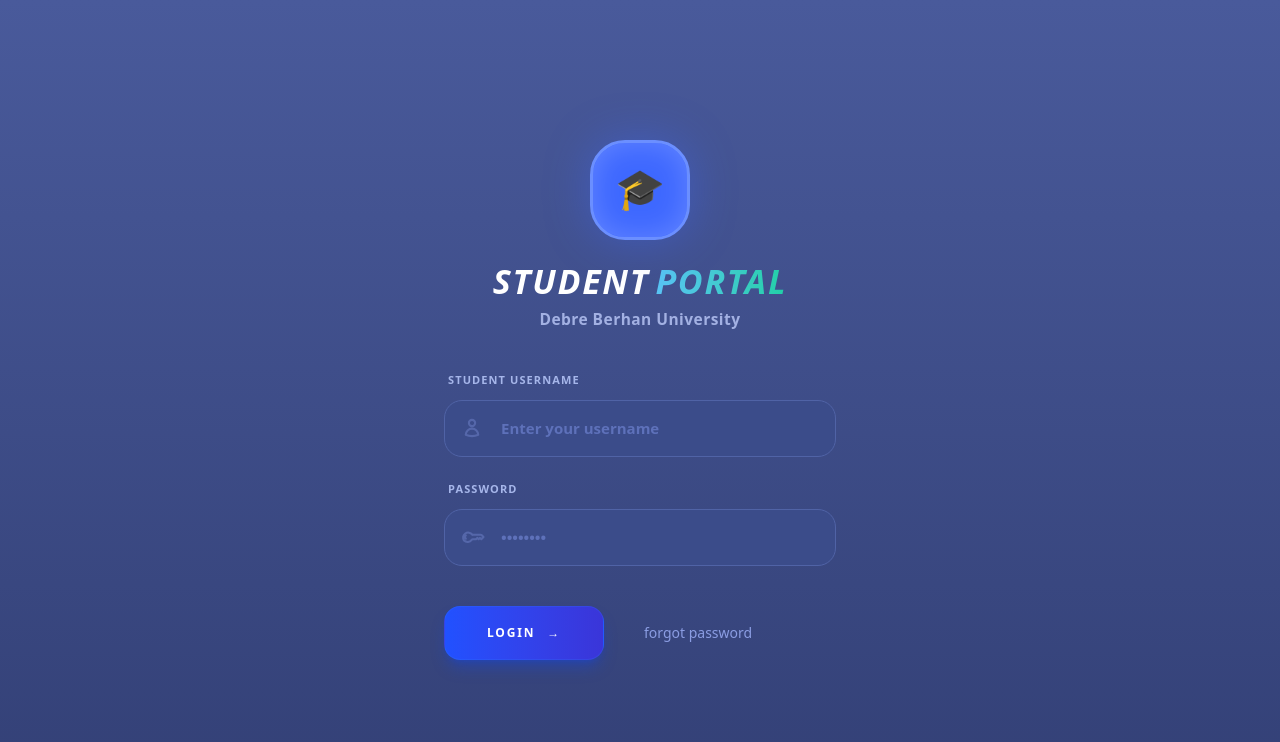
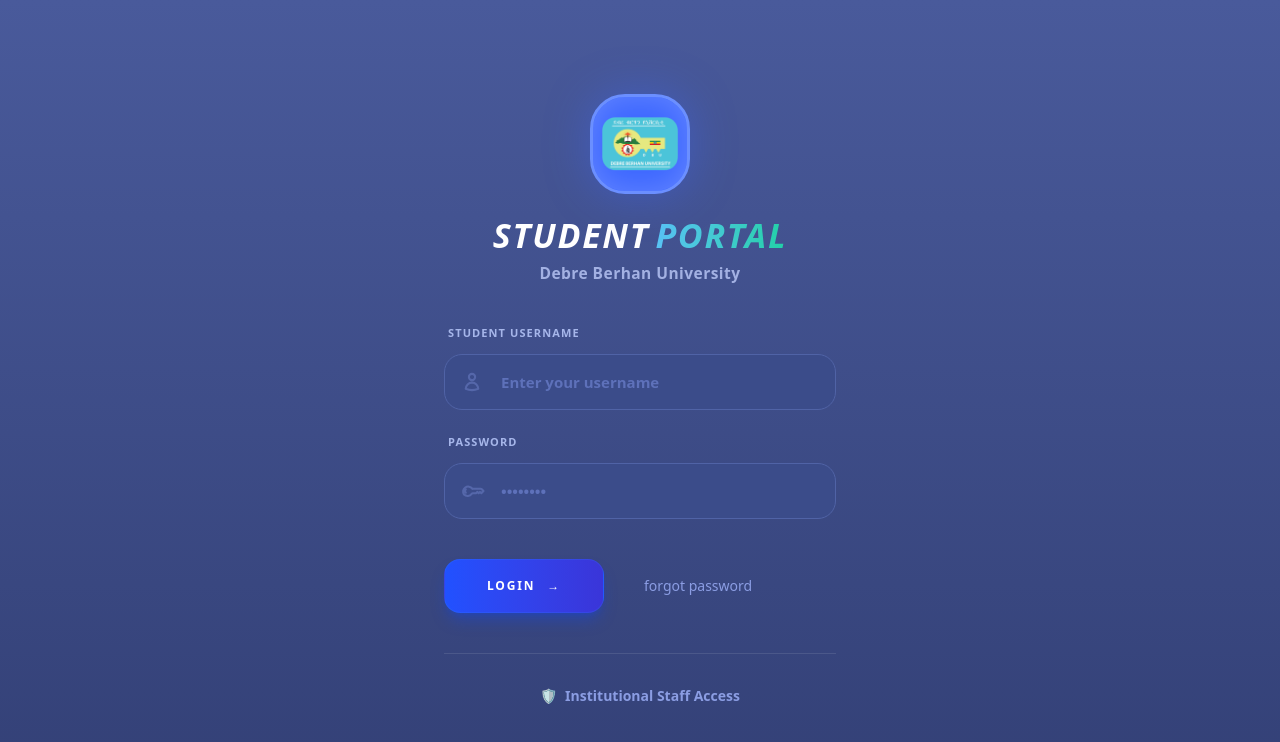
Before and after one commit to awokedersie/Student-Clearance, a React (Vite) app in the folder client/: page /login in a window 1280 px wide. Shown: the top 742 px of the page. Built offline with nearby package versions, Linux system fonts and the light colour scheme.

Commit message:
feat: restore logo image and admin access link to match requested page structure

```diff
--- a/client/src/components/student/StudentLogin.tsx
+++ b/client/src/components/student/StudentLogin.tsx
@@ -41,7 +41,7 @@
                 <div className="login-title-container">
                     <div className="flex justify-center mb-4">
                         <div className="logo-container">
-                            <span className="text-[40px] leading-none mb-1">🎓</span>
+                            <img src="/logo.png" className="w-full h-full object-contain p-2" alt="DBU Logo" />
                         </div>
                     </div>
                     <h1 className="login-title">
@@ -116,6 +116,15 @@
                         </Link>
                     </div>
                 </form>
+
+                <div className="mt-10 pt-8 border-t border-white/10 text-center">
+                    <button
+                        onClick={() => navigate('/admin/login')}
+                        className="text-[#8b9de3] hover:text-white text-sm font-[700] transition-all flex items-center justify-center gap-2 mx-auto decoration-2 underline-offset-4 hover:underline"
+                    >
+                        <span>🛡️</span> Institutional Staff Access
+                    </button>
+                </div>
             </div>
         </div>
     );
```
